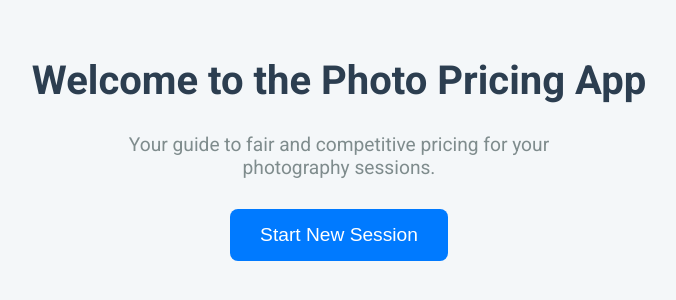
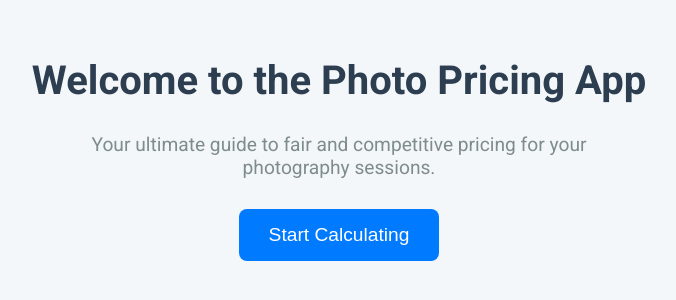
Before and after one commit to Jnnjenga/Photo-Pricer, a React (Create React App) app: page / in a window 1280 px wide. Shown: the part 214-514 px from the top of the page, without its empty margins (301-977 px from the left). Built offline with nearby package versions, Linux system fonts and the light colour scheme.

Commit message:
feat: update welcome page text

```diff
--- a/src/Form.js
+++ b/src/Form.js
@@ -12,7 +12,7 @@ const Form = () => {
     const [lensCost, setLensCost] = useState('');
     const [droneCost, setDroneCost] = useState('');
     const [otherExpenses, setOtherExpenses] = useState('');
-    const [profitMargin, setProfitMargin] = useState('20');
+    const [profitMargin, setProfitMargin] = useState('');
 
     const ESTIMATED_USES = 100;
 
@@ -32,7 +32,7 @@ const Form = () => {
             totalHours: totalHours,
             totalEquipmentCost: totalEquipmentCost,
             otherExpenses: parseFloat(otherExpenses),
-            profitMargin: parseFloat(profitMargin)
+            profitMargin: parseFloat(profitMargin) || 20 // Use a default of 20 if the field is empty
         };
         navigate('/summary', { state });
     };
@@ -143,7 +143,7 @@ const Form = () => {
                                 type="number"
                                 value={profitMargin}
                                 onChange={(e) => setProfitMargin(e.target.value)}
-                                required
+                                placeholder="e.g., 20"
                             />
                         </label>
                         <p className="guidance">
--- a/src/Welcome.js
+++ b/src/Welcome.js
@@ -13,10 +13,10 @@ const Welcome = () => {
         <div className="welcome-container">
             <h1 className="welcome-title">Welcome to the Photo Pricing App</h1>
             <p className="welcome-subtitle">
-                Your guide to fair and competitive pricing for your photography sessions.
+                Your ultimate guide to fair and competitive pricing for your photography sessions.
             </p>
             <button onClick={handleStartSession} className="welcome-button">
-                Start New Session
+                Start Calculating
             </button>
         </div>
     );
```
